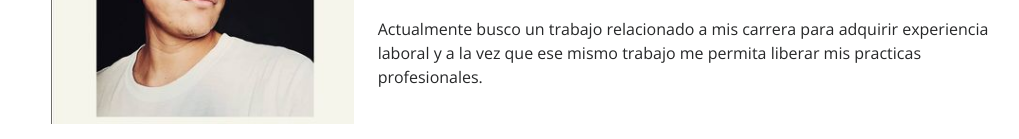
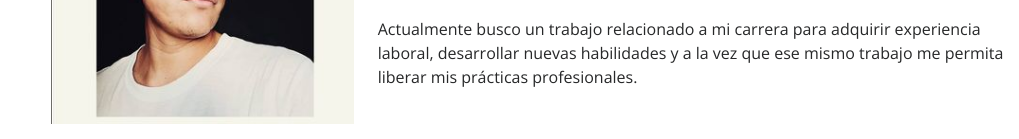
Before and after one commit to ElMiiau/mauricv.github.io, a plain HTML site: page index.html in a window 1280 px wide. Shown: the part 1315-1454 px from the top of the page, without its empty margins (261-1280 px from the left). Drawn offline with nearby package versions, Linux system fonts and the light colour scheme.

Commit message:
Update index.html

```diff
--- a/index.html
+++ b/index.html
@@ -108,7 +108,7 @@
                 </ul>
               </div>
             </div>
-            <p>Actualmente busco un trabajo relacionado a mis carrera para adquirir experiencia laboral y a la vez que ese mismo trabajo me permita liberar mis practicas profesionales.</p>
+            <p>Actualmente busco un trabajo relacionado a mi carrera para adquirir experiencia laboral, desarrollar nuevas habilidades y a la vez que ese mismo trabajo me permita liberar mis prácticas profesionales.</p>
           </div>
         </div>
 
```
